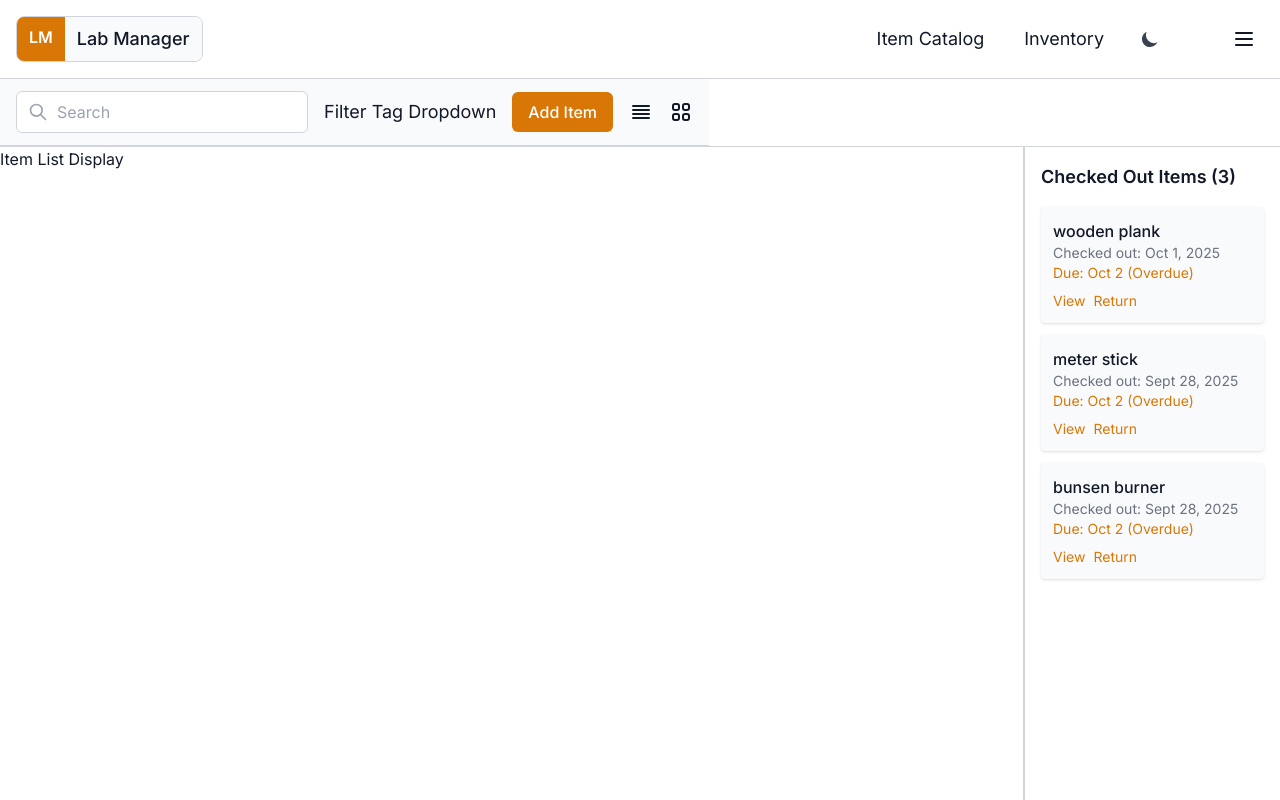
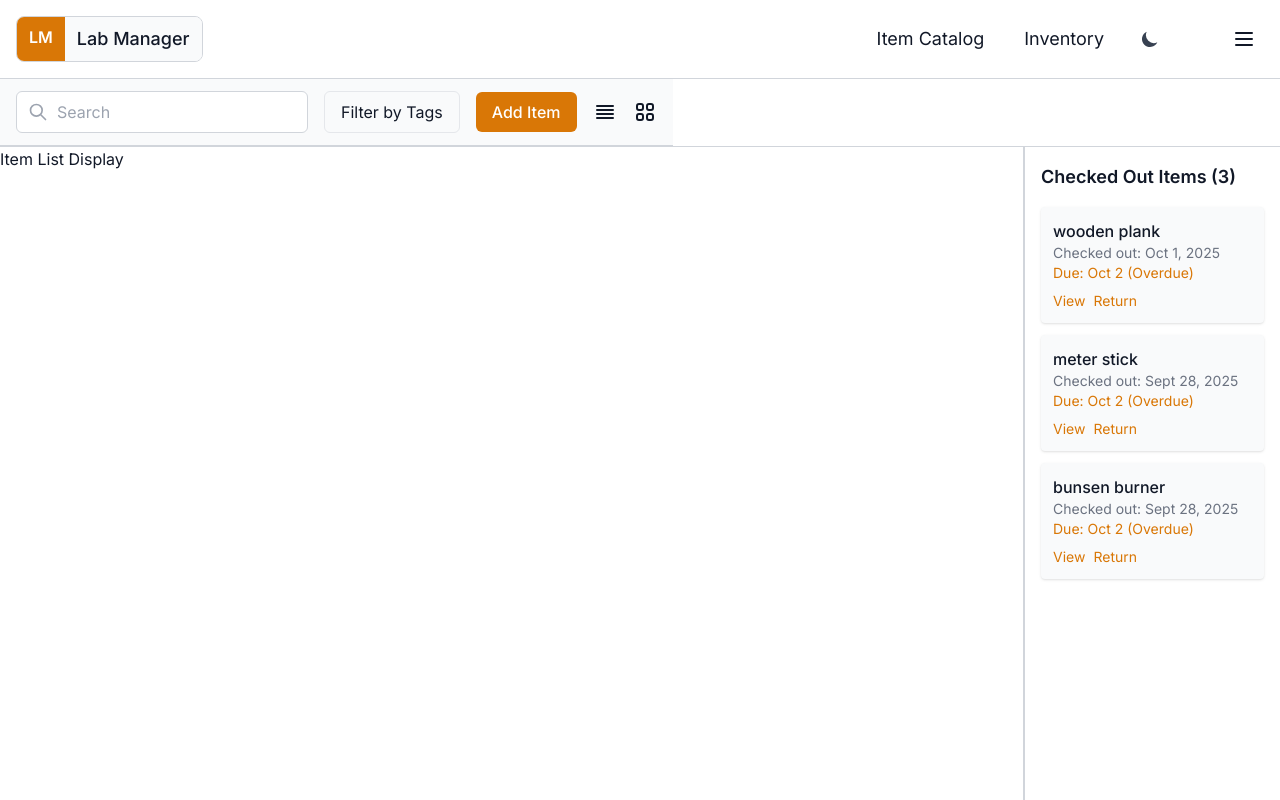
Before and after one commit to joncheng-dev/inventory-log, a React (Vite) app: page / in a window 1280 px wide. Built offline with nearby package versions, Linux system fonts and the light colour scheme.

Commit message:
add TagFilter component with static values and scripts to select and unselect tags

```diff
--- a/src/components/filter/Filters.tsx
+++ b/src/components/filter/Filters.tsx
@@ -11,9 +11,7 @@ export default function Filters({ viewMode, setViewMode }: FiltersProps) {
   return (
     <div className="flex items-center gap-4 px-4 py-3 bg-theme-surface border-b border-theme">
       <SearchInput />
-      <div className="flex items-center">
-        <TagFilter/>
-      </div>
+      <TagFilter/>
       <button className="px-4 py-2 bg-primary-500 text-white rounded-md hover:bg-primary-600 focus:outline-none focus:ring-2 focus:ring-theme-focus-ring transition-colors duration-200 font-medium">
         Add Item
       </button>
--- a/src/components/filter/TagFilter.tsx
+++ b/src/components/filter/TagFilter.tsx
@@ -1,8 +1,45 @@
+import { useState } from "react";
+
+const availableFilterTags = ["Biology", "Chemistry", "Earth Science", "General", "Physics"];
 
 export default function TagFilter() {
+  const [isOpen, setIsOpen] = useState<boolean>(false);
+  const [selectedTags, setSelectedTags] = useState<string[]>([]);
+
+  const toggleTag = (tag: string) => {
+    setSelectedTags((prev) =>
+      prev.includes(tag) ? prev.filter((t) => t !== tag) : [...prev, tag]
+    );
+  };
+
   return (
-    <p className="text-lg">
-      Filter Tag Dropdown
-    </p>
+    <div className="relative inline-block text-left">
+      <button
+        className="px-4 py-2 border rounded-md text-theme-primary"
+        onClick={() => setIsOpen((prev) => !prev)}
+      >
+        Filter by Tags
+      </button>
+      {isOpen && (
+        <div className="absolute mt-2 w-56 bg-theme-surface rounded-md shadow-lg border border-theme z-50">
+          <ul className="p-2 space-y-1 max-h-60 overflow-y-auto">
+            {availableFilterTags.map((tag) => (
+              <li key={tag}>
+                <button
+                  onClick={() => toggleTag(tag)}
+                  className={`w-full text-left px-3 py-2 rounded text-sm ${
+                    selectedTags.includes(tag)
+                      ? "bg-theme-focus text-theme-focus"
+                      : "hover:bg-theme text-theme-primary"
+                  }`}
+                >
+                  {tag}
+                </button>
+              </li>
+            ))}
+          </ul>
+        </div>
+      )}
+    </div>
   );
 }
--- a/tailwind.config.js
+++ b/tailwind.config.js
@@ -59,6 +59,7 @@ export default {
       backgroundColor: {
         'theme': 'var(--color-background)',
         'theme-surface': 'var(--color-surface)',
+        'theme-focus': 'var(--color-focus)',
       },
       textColor: {
         'theme-primary': 'var(--color-text-primary)',
```
